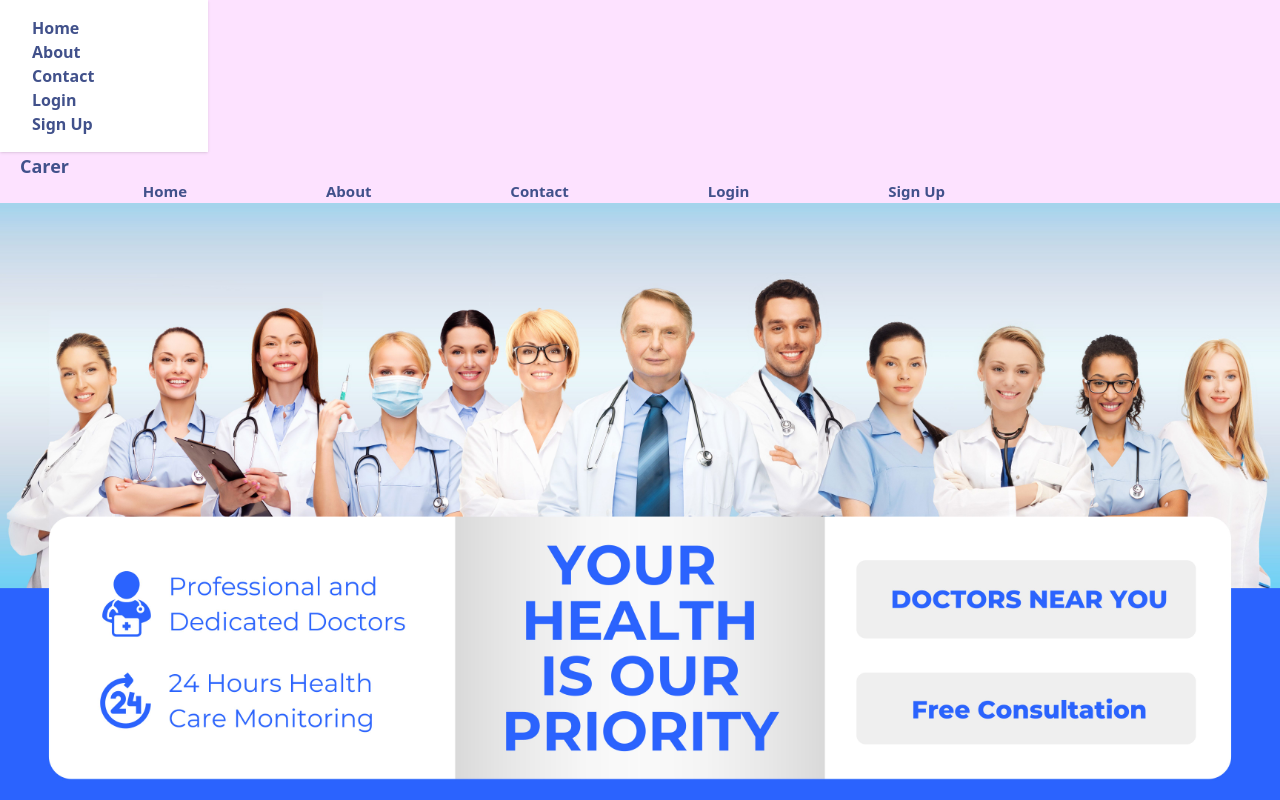
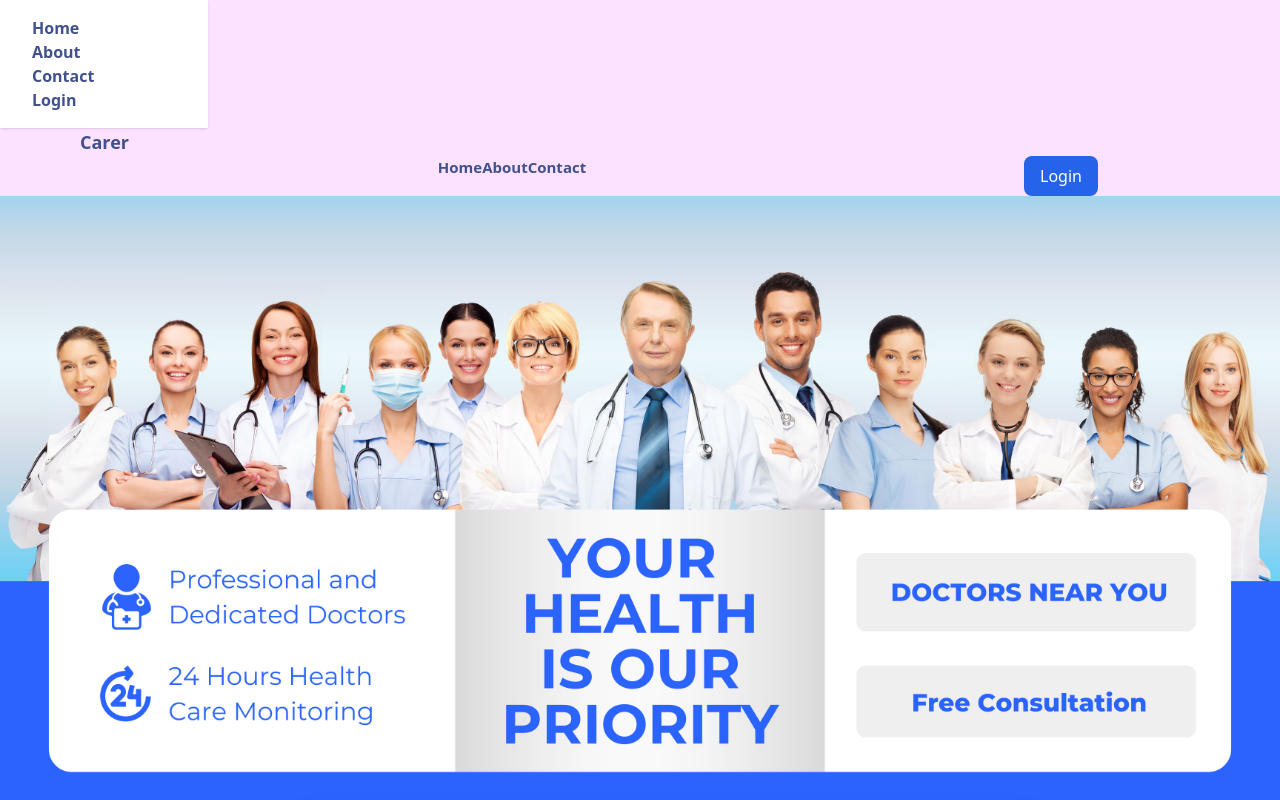
Before and after one commit to prabeshbhandarii/Gracathon, a React (Vite) app in the folder frontend/: page / in a window 1280 px wide. Shown: the top 800 px of the page. Built offline with nearby package versions, Linux system fonts and the light colour scheme.

Commit message:
Modify login and navbar component

```diff
--- a/frontend/src/components/Navbar.jsx
+++ b/frontend/src/components/Navbar.jsx
@@ -2,6 +2,7 @@ import React from "react";
 import { Link, Outlet } from "react-router-dom";
 
 const Navbar = () => {
+
   const navData = [
     {
       title: "Home",
@@ -19,16 +20,12 @@ const Navbar = () => {
       title: "Login",
       path: "/login",
     },
-    {
-      title: "Sign Up",
-      path: "/Blog",
-    },
   ];
 
   return (
     <>
-      <div className="navbar bg-[#FDE2FF] text-[#41518B]">
-        <div className="navbar-start">
+      <div className="navbar  bg-[#FDE2FF] text-[#41518B] ">
+        <div className="navbar-start w-fit">
           <div className="dropdown">
             <div tabIndex={0} role="button" className="btn btn-ghost lg:hidden">
               <svg
@@ -63,24 +60,58 @@ const Navbar = () => {
               </div>
             );
           })}
+
             </ul>
           </div>
-          <a className=" hover:bg-transparent border-none cursor-pointer text-lg ml-5 font-semibold">
-            Carer
-          </a>
+          <a className=" hover:bg-transparent border-none cursor-pointer text-lg ml-20 font-semibold">Carer</a>
         </div>
         <div className="navbar-center hidden lg:flex">
-          <ul className="menu w-[85vw]  flex justify-evenly menu-horizontal font-semibold text-[15px] hover:ease-in px-1">
-            {navData.map((val, i) => {
-              return (
-                <div className="btn btn-ghost ">
-                  <Link key={i} to={val.path} className="  text-[#41518B] ">
-                    {val.title}
+          <ul className="menu w-[80vw]  flex justify-center menu-horizontal font-semibold text-[15px] hover:ease-in px-1">
+
+              <div className="btn btn-ghost flex gap-8 justify-center">
+
+              <Link
+                  to={"/"}
+                  className="  text-[#41518B] "
+                >
+                  Home
                 </Link>
                 </div>
-              );
-            })}
+
+              <div className="btn btn-ghost flex gap-8 justify-center">
+
+              <Link
+                  to={"/About"}
+                  className="  text-[#41518B] "
+                >
+                  About
+                </Link>
+                </div>
+
+              <div className="btn btn-ghost flex gap-8 justify-center">
+
+              <Link
+                  to={"/Contact"}
+                  className="  text-[#41518B] "
+                >
+                  Contact
+                </Link>
+                </div>
+
+
+
           </ul>
+
+               <Link
+                  to={"/login"}
+                  className=" bg-blue-600 text-white px-4 py-2 rounded-lg hover:opacity-80"
+                >
+                  Login
+                </Link>
+                {/* <Link to={"/profile"} className="flex items-center gap-4">
+                  <img src="" alt="" className="h-10 w-10 rounded-full bg-black "/>
+                  <p>Username</p>
+                </Link> */}
         </div>
       </div>
       <Outlet />
--- /dev/null
+++ b/frontend/src/pages/Login.jsx
@@ -0,0 +1,95 @@
+import React from "react";
+import { FaHospitalUser } from "react-icons/fa6";
+import { FaHospital } from "react-icons/fa";
+import {
+  BrowserRouter as Router,
+  Routes,
+  Route,
+  BrowserRouter,
+} from "react-router-dom";
+
+const login = () => {
+
+  function routing(){
+    <BrowserRouter>
+          <Routes>
+
+              <Route path="/Signup" element={<Signup />} />
+          </Routes>
+        </BrowserRouter>
+
+  }
+
+  return (
+    <div className="hero bg-[#F7F7F7] min-h-screen ">
+      <div className="hero-content flex-col lg:flex-row  justify-center items-center ">
+        <div className="text-center lg:m-[10rem] ">
+          <h1 className="text-5xl font-bold text-[#41518B]">Login In</h1>
+
+          <div className="py-6 flex justify-center items-center">
+
+            <button className="btn hover:text-white m-4 bg-[#ffffff] text-[#41518B]">
+            <FaHospitalUser className="w-5 h-5"/>
+               Login as a User
+            </button>
+            <button className="btn m-4 bg-white hover:text-white text-[#41518B]">
+            <FaHospital  className="w-5 h-5"/>
+               Login as a Hospital
+            </button>
+
+          </div>
+          <hr className="bg-black" />
+        </div>
+
+
+
+        <div className="card shrink-0 w-full max-w-sm shadow-2xl bg-white ">
+          <form className="card-body">
+            <div className="form-control">
+              <label className="label">
+                <span className="label-text text-[#41518B] font-semibold">Email</span>
+              </label>
+              <input
+                type="email"
+                placeholder="Enter you email"
+                className="input input-bordered bg-[#fffff9]"
+                required
+              />
+            </div>
+            <div className="form-control">
+              <label className="label">
+                <span className="label-text text-[#41518B] font-semibold">Password</span>
+              </label>
+              <input
+                type="password"
+                placeholder="Enter your password"
+                className="input input-bordered  bg-[#fffff9]"
+                required
+              />
+              <label className="label">
+                <a href="#" className="label-text-alt link link-hover">
+                  Forgot password?
+                </a>
+              </label>
+            </div>
+            <div className="form-control mt-6">
+            <button className="btn m-4 bg-[#f1f1f1] border-none hover:text-white text-[#41518B]">
+
+               Login
+            </button>
+            <hr />
+            <button className="btn mt-4 ml-4 mr-4 bg-[#f1f1f1] border-none hover:text-white text-[#41518B]" onClick={(routing)={
+
+            }}>
+
+               Create a New Account
+            </button>
+            </div>
+          </form>
+        </div>
+      </div>
+    </div>
+  );
+};
+
+export default login;
```
Lines whose indentation alone changed are shown as unchanged.
